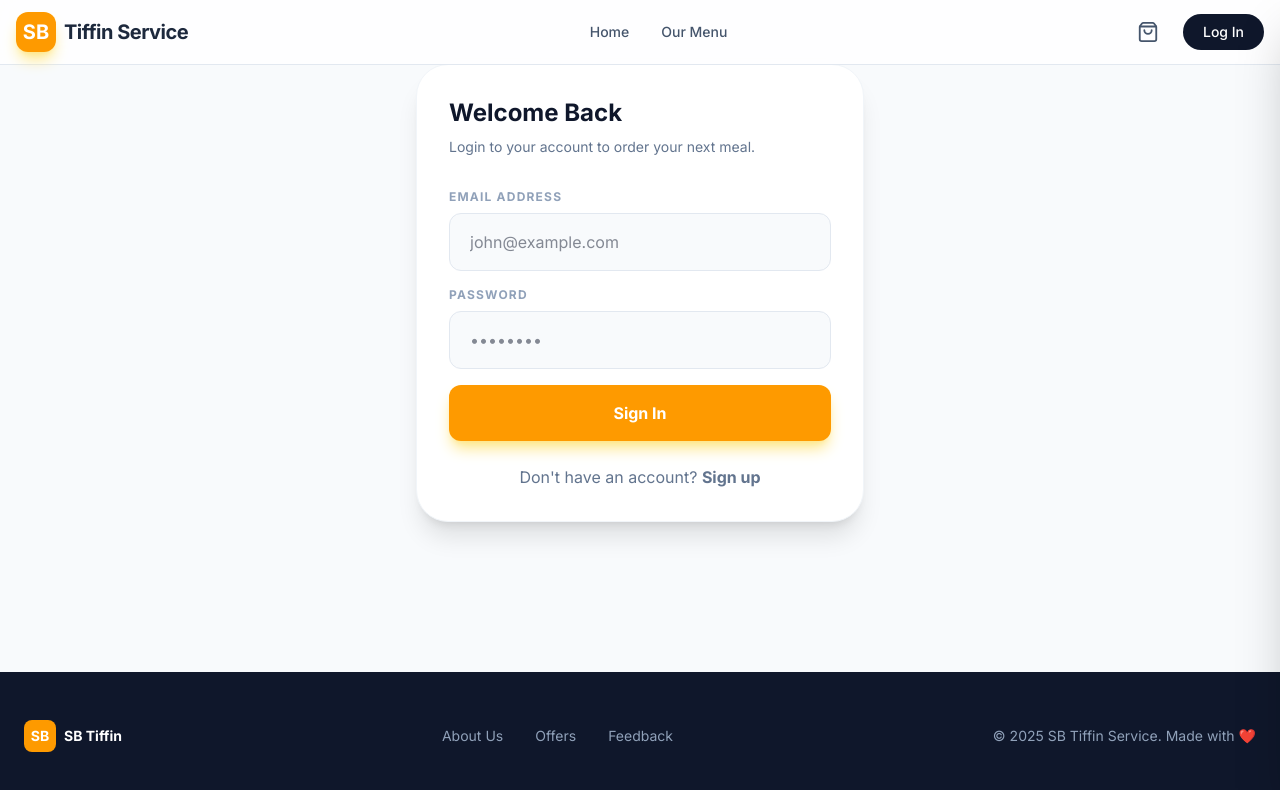
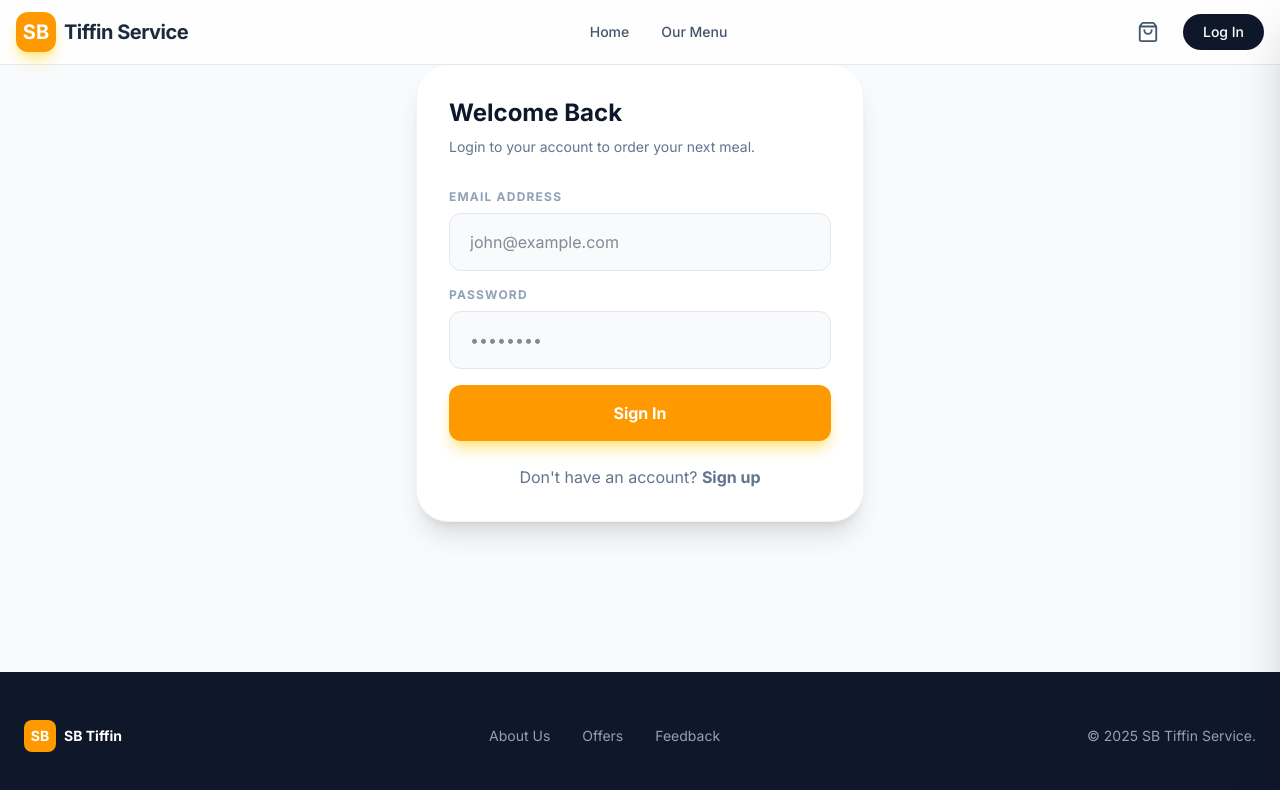
Before and after one commit to SahiRB1104/Tiffin-Service-React, a React (Vite) app in the folder frontend/: page /login in a window 1280 px wide. Shown: the top 790 px of the page. Built offline with nearby package versions, Linux system fonts and the light colour scheme.

Commit message:
fix some features in footer

```diff
--- a/frontend/src/App.jsx
+++ b/frontend/src/App.jsx
@@ -182,7 +182,7 @@ const App = () => {
               <button onClick={() => setIsOffersOpen(true)} className="hover:text-amber-400 transition-colors">Offers</button>
               <button onClick={() => navigate('/dashboard/review')} className="hover:text-amber-400 transition-colors">Feedback</button>
             </div>
-            <p>© {new Date().getFullYear()} SB Tiffin Service. Made with ❤️</p>
+            <p>© {new Date().getFullYear()} SB Tiffin Service.</p>
           </div>
         </footer>
       )}
```
